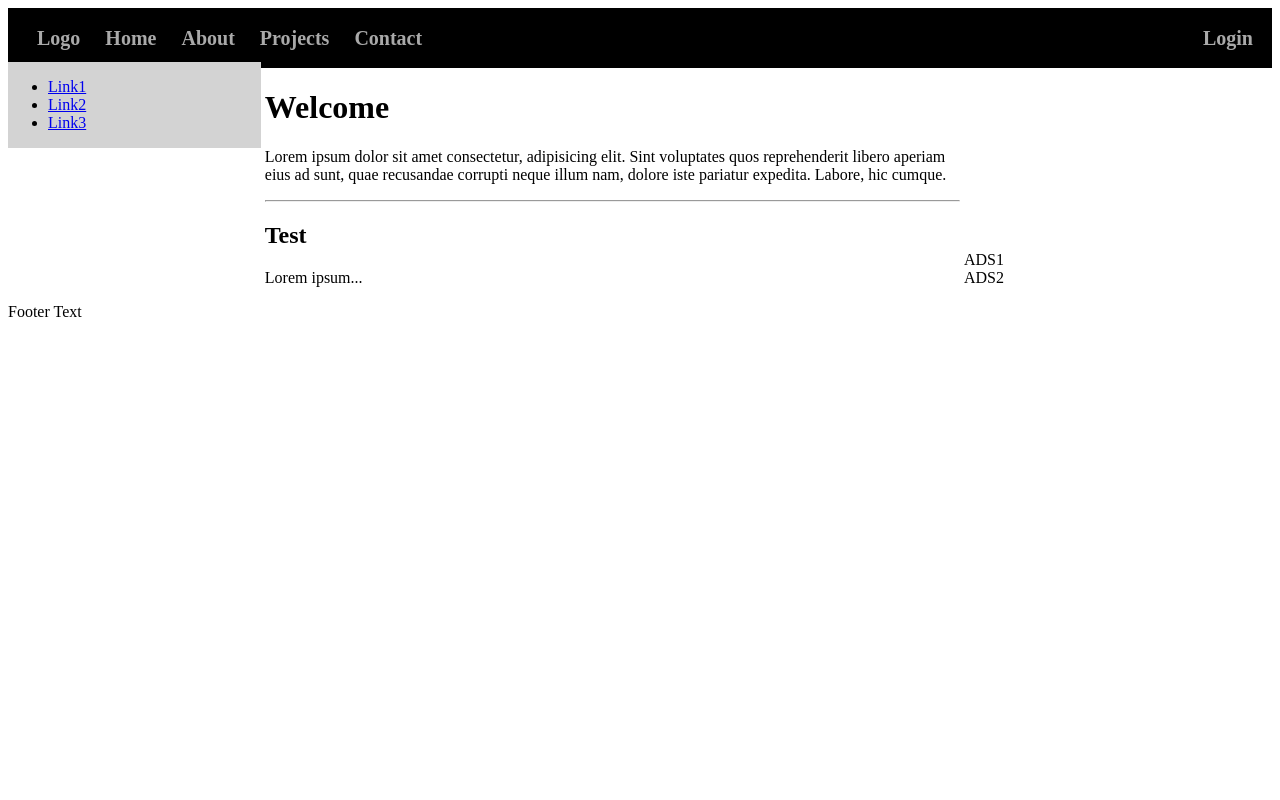
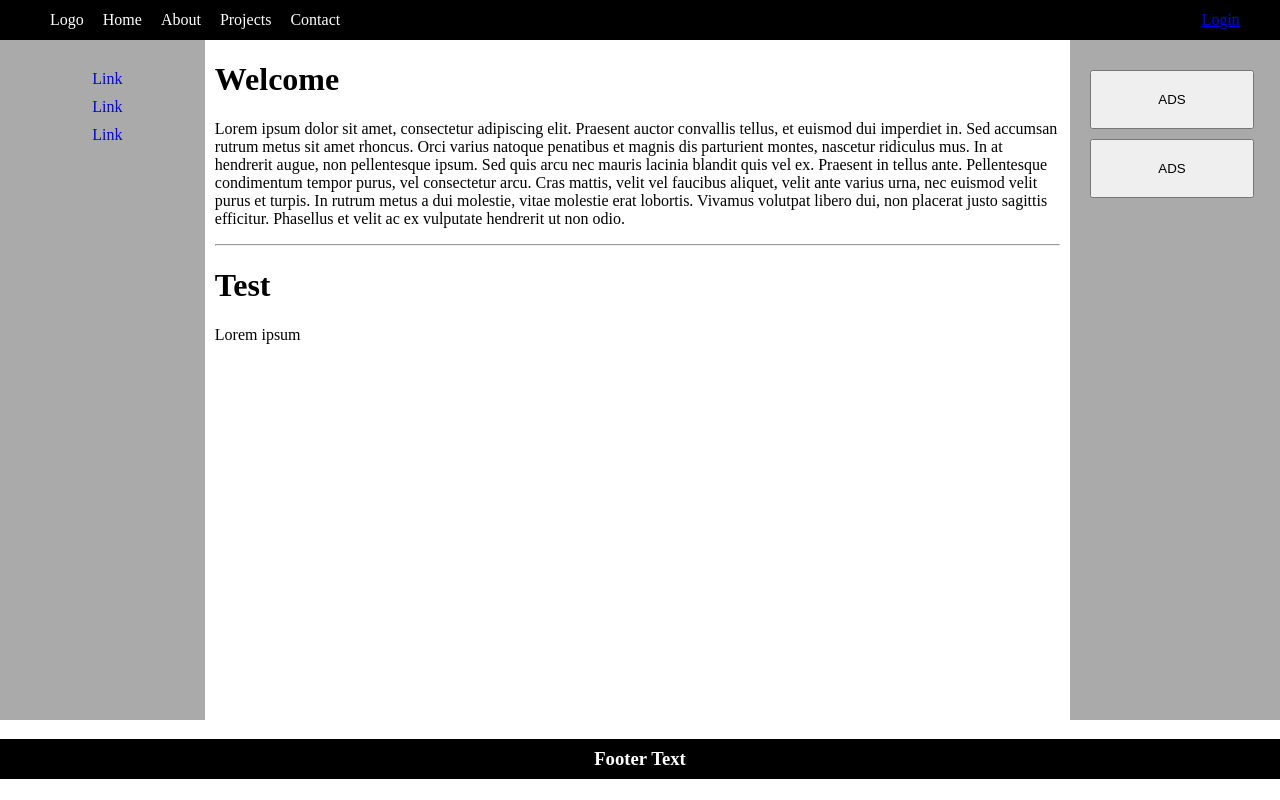
Before and after one commit to Huyennkfeb/BW2212R1, a plain HTML site: page Day 08 - CSS RWD/Bài tập tạo layout với RWD/index.html in a window 1280 px wide. Drawn offline with Linux system fonts and the light colour scheme.

Commit message:
baitap tao layout voi RWD

```diff
--- a/Day 08 - CSS RWD/Bài tập tạo layout với RWD/index.css
+++ /dev/null
@@ -1,52 +0,0 @@
-.header {
-    height: 60px;
-    background-color: black;
-    width: 100%;
-    font-size: 20px;
-    font-weight: 600;
-    margin: auto;
-}
-.nav {
-    padding: 19px;
-    display: inline-block;
-}
-.nav ul {
-    padding-inline-start: 0;
-    margin: 0;
-}
-.nav ul li {
-    list-style-type: none;
-    display: inline;
-}
-.nav ul li a {
-    text-decoration: none;
-    color: darkgray;
-    margin: 10px;
-}
-.nav ul li a:hover {
-    background-color: darkgray;
-    color: lightgray;
-    padding: 19px;
-}
-.login {
-    display: inline-block;
-    float: right;
-    color: darkgray;
-    padding: 19px;
-}
-.left-sidebar {
-    position: relative;
-    top: -155px;
-    display: inline-block;
-    width: 20%;
-    background-color: lightgray;
-}
-.main-content {
-    display: inline-block;
-    width: 55%;
-}
-.right-sidebar{
-    display: inline-block;
-    width:20%
-    background-color: lightgray;
-}
--- a/Day 08 - CSS RWD/Bài tập tạo layout với RWD/index.html
+++ b/Day 08 - CSS RWD/Bài tập tạo layout với RWD/index.html
@@ -1,16 +1,140 @@
-<!DOCTYPE html>
+
+<!doctype html>
 <html lang="en">
 <head>
 	<meta charset="UTF-8">
-    <meta http-equiv="X-UA-Compatible" content="IE=edge">
-    <meta name="viewport" content="width=device-width, initial-scale=1.0">
-    <title>Tạo layout với RWD</title>
-    <link rel="stylesheet" href="index.css">
+	<meta name="viewport"
+	      content="width=device-width, user-scalable=no, initial-scale=1.0, maximum-scale=1.0, minimum-scale=1.0">
+	<meta http-equiv="X-UA-Compatible" content="ie=edge">
+	<title>RWD Layout demo</title>
+	<style>
+        .row {
+            display: table;
+            clear: both;
+            width: 100%;
+        }
+        @media only screen and (max-width: 767px) {
+            .col-12 {
+                float: left;
+                width: 100%;
+            }
+	        .nav-right {
+		        display: none;
+	        }
+        }
+        @media only screen and (min-width: 768px) {
+            .col-md-8 {
+                float: left;
+                width: 66.66%;
+            }
+            .col-md-4 {
+                float: left;
+                width: 33.33%;
+            }
+            .col-md-7 {
+                float: left;
+                width: 58.33%;
+            }
+            .col-md-5 {
+                float: left;
+                width: 41.66%;
+            }
+            .col-md-2 {
+	            width: 16.66%;
+	            float: left;
+            }
+            .col-md-10 {
+	            width: 83.33%;
+	            float: left;
+            }
+            .content {
+	            height: 85vh;
+            }
+        }
+        @media only screen and (min-width: 992px) {
+            .col-lg-6 {
+                float: left;
+                width: 50%;
+            }
+            .content {
+                height: 85vh;
+            }
+            .col-lg-8 {
+                float: left;
+                width: 66%;
+            }
+	        .col-lg-2 {
+		        width: 16%;
+		        float: left;
+	        }
+        }
+        html, body {
+	        margin: 0;
+        }
+        .menu, .sidebar-link {
+            list-style-type: none;
+	        margin-top: 0;
+	        margin-bottom: 0;
+	        padding-left: 0;
+	        margin-left: 10px;
+        }
+        .sidebar-link, .right-sidebar {
+	        text-align: center;
+	        padding-top: 30px;
+	        padding-bottom: 30px;
+        }
+        .menu li a {
+	        text-decoration: none;
+	        color: white;
+        }
+        .sidebar-link li a {
+	        text-decoration: none;
+        }
+        .sidebar-link li {
+	        margin-bottom: 10px;
+        }
+        .menu li {
+	        display: inline;
+	        margin-right: 15px;
+        }
+        header, footer {
+	        background-color: black;
+	        line-height: 40px;
+	        padding-left: 40px;
+	        padding-right: 40px;
+        }
+        footer {
+	        text-align: center;
+	        color: white;
+        }
+        .bg-secondary {
+	        background-color: #aaaaaa;
+        }
+        .right-sidebar button {
+	        padding: 20px 30px;
+	        display: block;
+	        margin-bottom: 10px;
+	        width: 80%;
+	        margin-left: auto;
+	        margin-right: auto;
+        }
+        .content {
+	        padding-left: 10px;
+	        padding-right: 10px;
+	        background-color: white;
+        }
+        .nav-right {
+	        text-align: end;
+        }
+	</style>
 </head>
 <body>
-    <div class="header">
-        <div class="nav">
-            <ul>
+<div class="container-fluid">
+	<header>
+		<nav>
+			<div class="row">
+				<div class="col-12 col-md-10 nav-left">
+					<ul class="menu">
 						<li><a href="#">Logo</a></li>
 						<li><a href="#">Home</a></li>
 						<li><a href="#">About</a></li>
@@ -18,30 +142,37 @@
 						<li><a href="#">Contact</a></li>
 					</ul>
 				</div>
-        <div class="login">Login</div>
+				<div class="col-12 col-md-2 nav-right">
+					<a href="#">Login</a>
 				</div>
-    <div class="main">
-        <div class="left-sidebar">
-            <ul>
-                <li><a href="#">Link1</a></li>
-                <li><a href="#">Link2</a></li>
-                <li><a href="#">Link3</a></li>
+			</div>
+		</nav>
+	</header>
+	<main>
+		<div class="row bg-secondary">
+			<div class="col-12 col-lg-2 left-sidebar">
+				<ul class="sidebar-link">
+					<li><a href="#">Link</a></li>
+					<li><a href="#">Link</a></li>
+					<li><a href="#">Link</a></li>
 				</ul>
 			</div>
-        <div class="main-content">
+			<div class="col-12 col-lg-8 content">
 				<h1>Welcome</h1>
-            <p>Lorem ipsum dolor sit amet consectetur, adipisicing elit. Sint voluptates quos reprehenderit libero aperiam eius ad sunt, quae recusandae corrupti neque illum nam, dolore iste pariatur expedita. Labore, hic cumque.</p>
+				<p>Lorem ipsum dolor sit amet, consectetur adipiscing elit. Praesent auctor convallis tellus, et euismod dui imperdiet in. Sed accumsan rutrum metus sit amet rhoncus. Orci varius natoque penatibus et magnis dis parturient montes, nascetur ridiculus mus. In at hendrerit augue, non pellentesque ipsum. Sed quis arcu nec mauris lacinia blandit quis vel ex. Praesent in tellus ante. Pellentesque condimentum tempor purus, vel consectetur arcu. Cras mattis, velit vel faucibus aliquet, velit ante varius urna, nec euismod velit purus et turpis. In rutrum metus a dui molestie, vitae molestie erat lobortis. Vivamus volutpat libero dui, non placerat justo sagittis efficitur. Phasellus et velit ac ex vulputate hendrerit ut non odio.</p>
 				<hr>
-            <h2>Test</h2>
-            <p>Lorem ipsum...</p>
+				<h1>Test</h1>
+				<p>Lorem ipsum</p>
 			</div>
-        <div class="right-sidebar">
-            <div class="ads">ADS1</div>
-            <div class="ads">ADS2</div>
+			<div class="col-12 col-lg-2 right-sidebar">
+				<button>ADS</button>
+				<button>ADS</button>
 			</div>
 		</div>
-    <div class="footer">
-        Footer Text
+	</main>
+	<footer>
+		<h3>Footer Text</h3>
+	</footer>
 </div>
 </body>
 </html>
```
Lines whose indentation alone changed are shown as unchanged.
